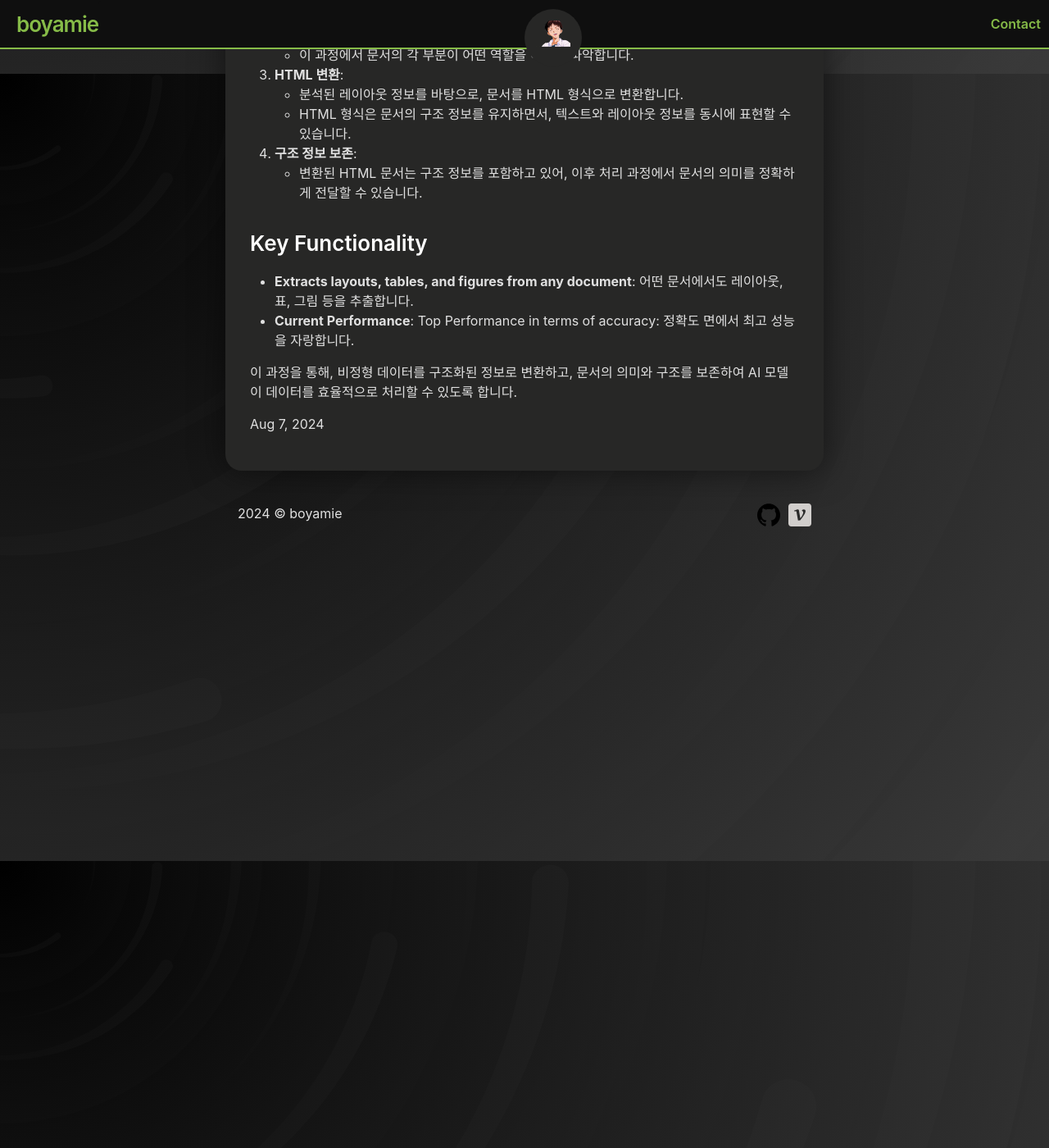
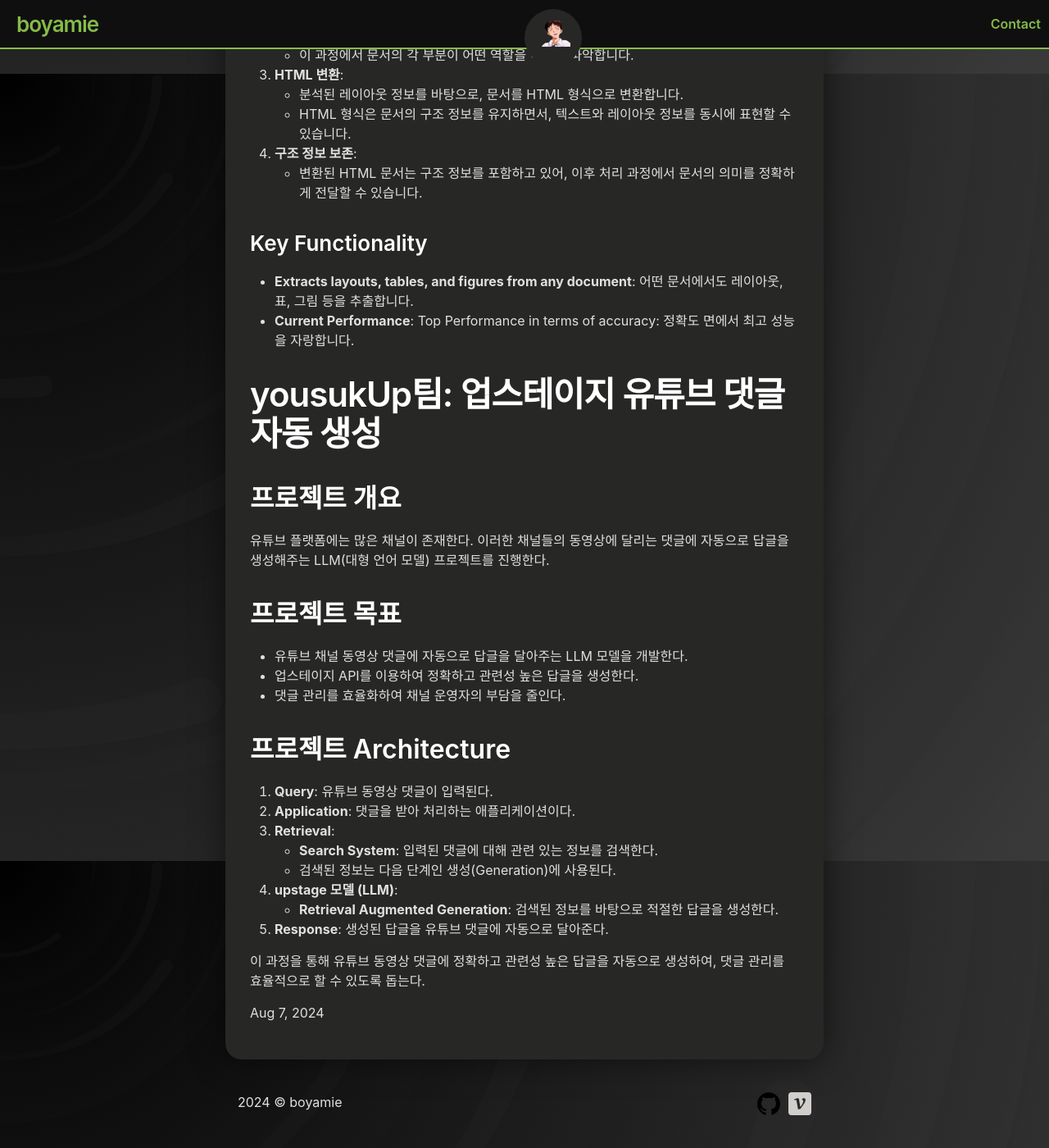
Before and after one commit to boyamie/boyamie.github.io, a Jekyll site: the page built from _posts/2024-08-07-boostcamp_003.md, in a window 1280 px wide and 1400 px high, scrolled down 3750 px. Shown: the whole window at 82% size. Built offline with Jekyll 4.4.1, drawn with Linux system fonts in a browser that asks for light colours.

Commit message:
Update 2024-08-07-boostcamp_003.md

```diff
--- a/_posts/2024-08-07-boostcamp_003.md
+++ b/_posts/2024-08-07-boostcamp_003.md
@@ -137,4 +137,25 @@ Embedding Model은 비정형 데이터를 구조화된 벡터 형식으로 변
 - **Extracts layouts, tables, and figures from any document**: 어떤 문서에서도 레이아웃, 표, 그림 등을 추출합니다.
 - **Current Performance**: Top Performance in terms of accuracy: 정확도 면에서 최고 성능을 자랑합니다.
 
-이 과정을 통해, 비정형 데이터를 구조화된 정보로 변환하고, 문서의 의미와 구조를 보존하여 AI 모델이 데이터를 효율적으로 처리할 수 있도록 합니다.
+# yousukUp팀: 업스테이지 유튜브 댓글 자동 생성
+
+## 프로젝트 개요
+유튜브 플랫폼에는 많은 채널이 존재한다. 이러한 채널들의 동영상에 달리는 댓글에 자동으로 답글을 생성해주는 LLM(대형 언어 모델) 프로젝트를 진행한다.
+
+## 프로젝트 목표
+- 유튜브 채널 동영상 댓글에 자동으로 답글을 달아주는 LLM 모델을 개발한다.
+- 업스테이지 API를 이용하여 정확하고 관련성 높은 답글을 생성한다.
+- 댓글 관리를 효율화하여 채널 운영자의 부담을 줄인다.
+
+## 프로젝트 Architecture
+
+1. **Query**: 유튜브 동영상 댓글이 입력된다.
+2. **Application**: 댓글을 받아 처리하는 애플리케이션이다.
+3. **Retrieval**:
+    - **Search System**: 입력된 댓글에 대해 관련 있는 정보를 검색한다.
+    - 검색된 정보는 다음 단계인 생성(Generation)에 사용된다.
+4. **upstage 모델 (LLM)**:
+    - **Retrieval Augmented Generation**: 검색된 정보를 바탕으로 적절한 답글을 생성한다.
+5. **Response**: 생성된 답글을 유튜브 댓글에 자동으로 달아준다.
+
+이 과정을 통해 유튜브 동영상 댓글에 정확하고 관련성 높은 답글을 자동으로 생성하여, 댓글 관리를 효율적으로 할 수 있도록 돕는다.
```
